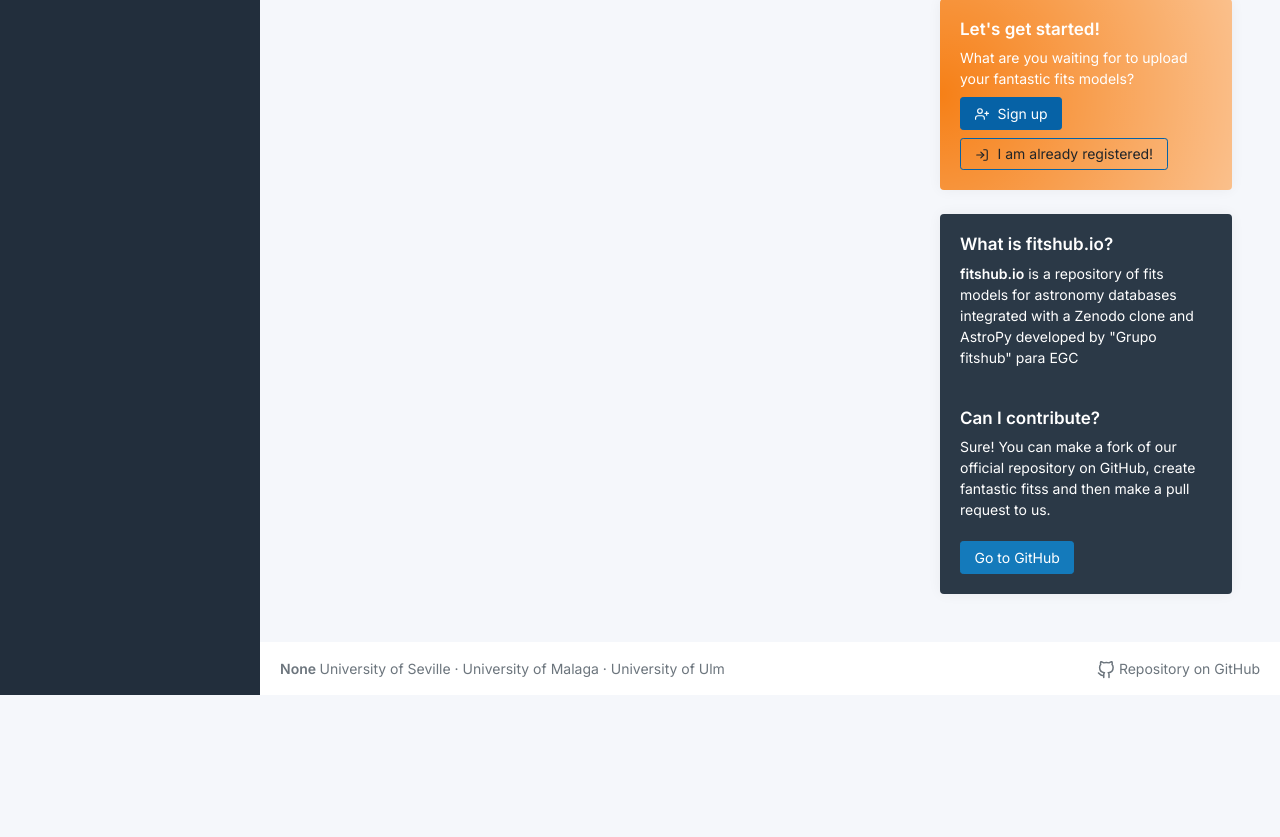
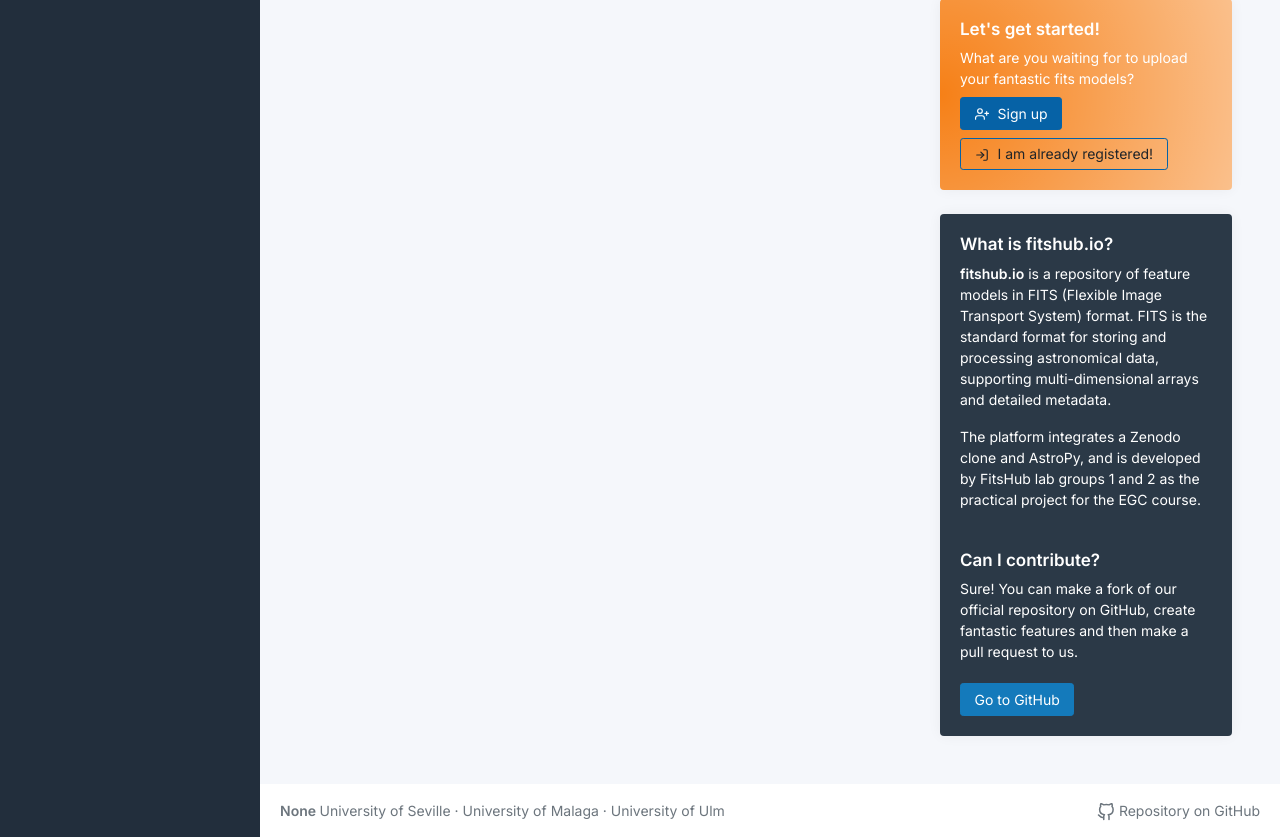
Before and after one commit to egc-fitshub/fitshub, a Flask app: page / in a window 1280 px wide. Shown: the part 882-1719 px from the top of the page. Before the commit the page ends 1577 px from the top, so only its background shows below. Run offline with Flask 3, Linux system fonts and the light colour scheme; data that the repository does not hold is empty; parts of the project's set-up code (start-up, migrations or seed data) failed here and were passed over; some libraries are stand-ins or nearby versions.

Commit message:
refactor: updated fitshub.io description and GitHub link
#17

```diff
--- a/app/modules/public/templates/public/index.html
+++ b/app/modules/public/templates/public/index.html
@@ -253,10 +253,15 @@
                         </h2>
 
                         <div class="card-body card-body-slim">
-
-                            <strong>fitshub.io</strong> is a repository of fits models for astronomy databases integrated with
-                            a Zenodo clone and AstroPy developed by "Grupo fitshub" para EGC
-
+                            <p>
+                                <strong>fitshub.io</strong> is a repository of feature models in FITS (Flexible Image Transport System)
+                                format. FITS is the standard format for storing and processing astronomical data, supporting
+                                multi-dimensional arrays and detailed metadata.
+                            </p>
+                            <p style="margin-bottom: 0;">
+                                The platform integrates a Zenodo clone and AstroPy, and is developed by FitsHub lab groups 1
+                                and 2 as the practical project for the EGC course.
+                            </p>
                         </div>
 
                         <h2 class="card-title card-title-light">
@@ -265,12 +270,12 @@
 
                         <div class="card-body card-body-slim">
 
-                            Sure! You can make a fork of our official repository on GitHub,
-                            create fantastic fitss and then make a pull request to us.
+                             Sure! You can make a fork of our official repository on GitHub, create fantastic features and
+                             then make a pull request to us.
 
                             <br><br>
 
-                            <a href="https://github.com/diverso-lab/uvlhub" target="_blank" class="btn btn-primary">
+                            <a href="https://github.com/egc-fitshub/fitshub" target="_blank" class="btn btn-primary">
                                 Go to GitHub</a>
 
                         </div>
```
